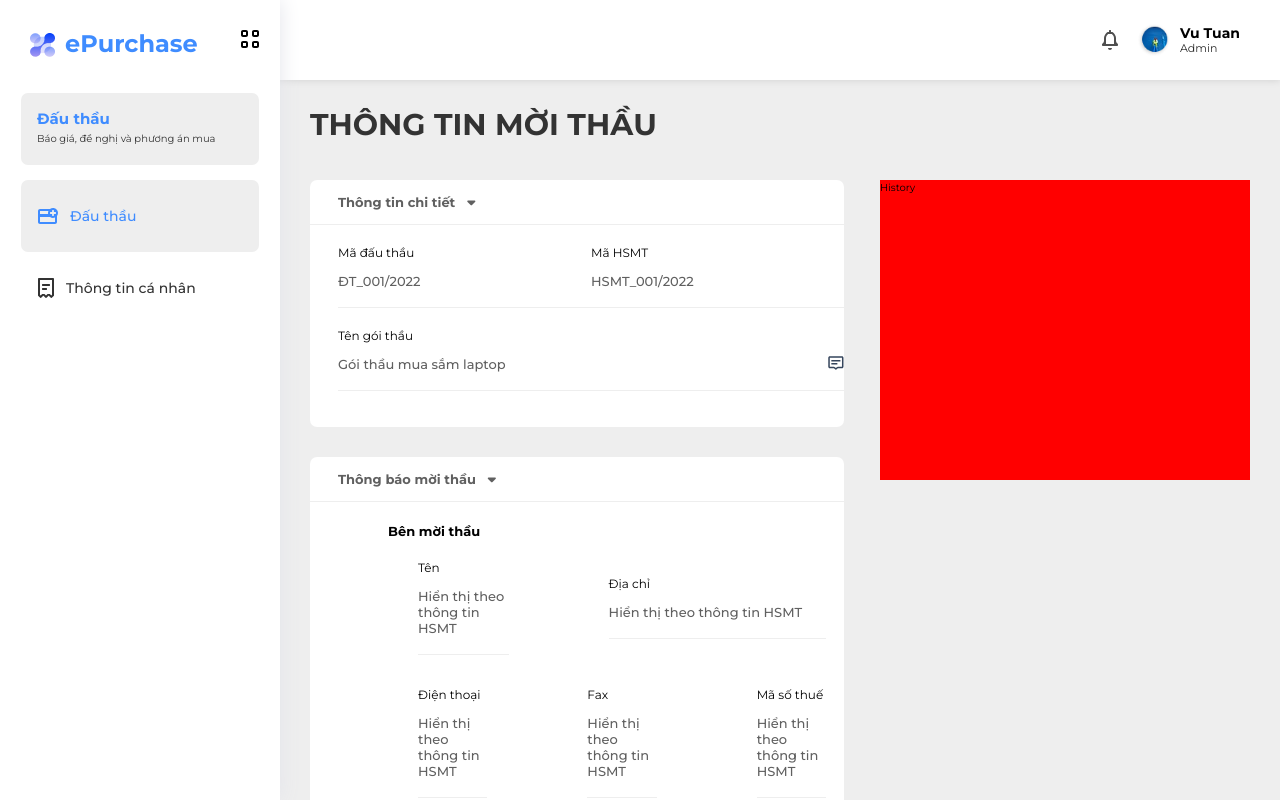
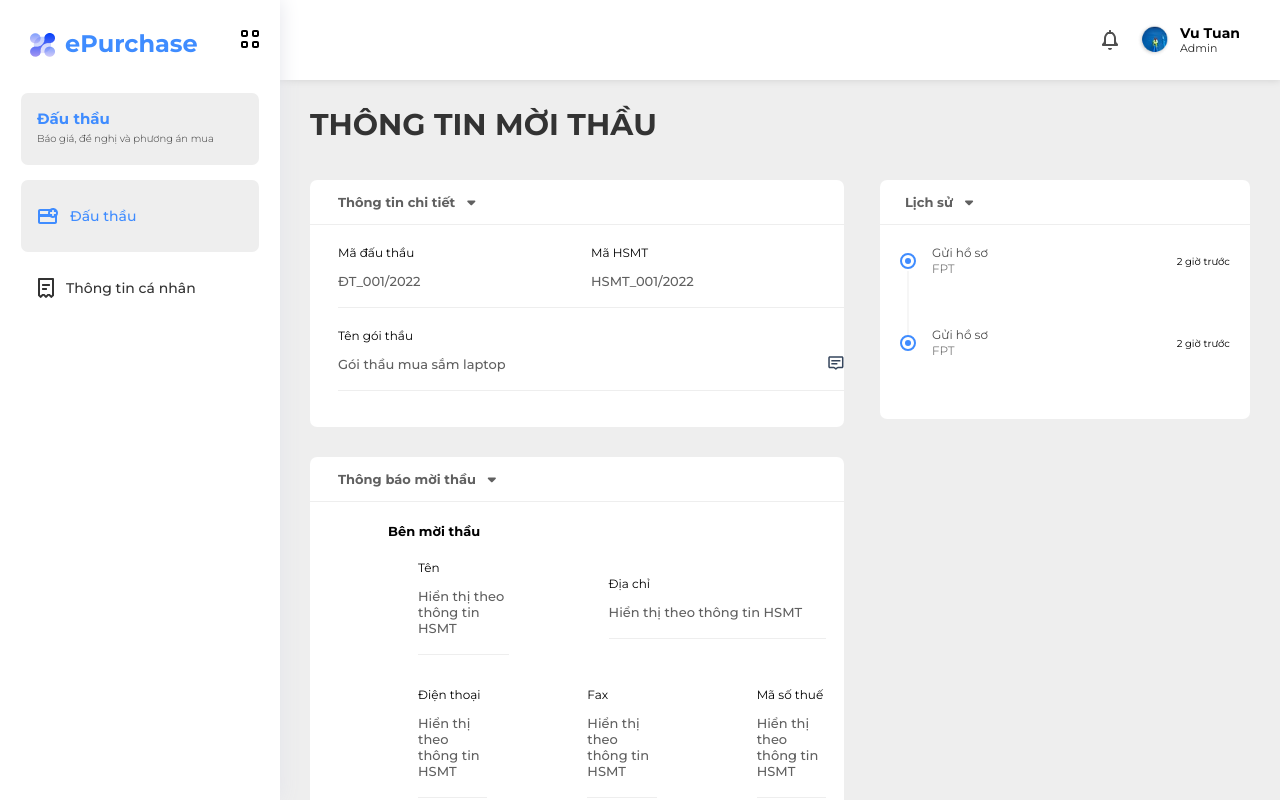
Before and after one commit to minhtaivo235/dauthau, a React (Create React App) app: page /nophoso in a window 1280 px wide. Shown: the top 800 px of the page. Built offline with nearby package versions, Linux system fonts and the light colour scheme.

Commit message:
done - block history

```diff
--- a/src/App.js
+++ b/src/App.js
@@ -1,6 +1,6 @@
 import "./App.scss";
 import Master from "./views/master";
-import { Routes, Route, Link } from "react-router-dom";
+import { Routes, Route } from "react-router-dom";
 import NopHoSo from "./views/nophoso";
 
 function App() {
--- a/src/App.scss
+++ b/src/App.scss
@@ -22,6 +22,10 @@
   flex-basis: 0;
   flex-grow: 1;
   max-width: 100%;
+}
+.right-side {
+  max-width: 370px;
+  width: 100%;
 }
 .background-white {
   background-color: #fff;
--- a/src/components/history/history.js
+++ b/src/components/history/history.js
@@ -1,8 +1,39 @@
 import React from "react";
+import BreakLine from "../breakLine/breakLine";
+import LabelDropdown from "../labelDropdown/labelDropdown";
 import "./history.scss";
 
 const History = () => {
-  return <div className="history">History</div>;
+  return (
+    <div className="history border-radius">
+      <div className="history_label">
+        <LabelDropdown content={"Lịch sử"} />
+      </div>
+      <BreakLine />
+      <div className="history_content">
+        <div className="history_content-item">
+          <div className="history_left">
+            <div className="history_left-icon"></div>
+            <div className="history_left_content">
+              <div className="history_left_content-title">Gửi hồ sơ</div>
+              <div className="history_left_content-sub">FPT</div>
+            </div>
+          </div>
+          <div className="history_timer">2 giờ trước</div>
+        </div>
+        <div className="history_content-item">
+          <div className="history_left">
+            <div className="history_left-icon"></div>
+            <div className="history_left_content">
+              <div className="history_left_content-title">Gửi hồ sơ</div>
+              <div className="history_left_content-sub">FPT</div>
+            </div>
+          </div>
+          <div className="history_timer">2 giờ trước</div>
+        </div>
+      </div>
+    </div>
+  );
 };
 
 export default History;
--- a/src/components/history/history.scss
+++ b/src/components/history/history.scss
@@ -1,5 +1,65 @@
 .history {
-  width: 370px;
-  height: 300px;
-  background-color: red;
+  background-color: #fff;
+  &_label {
+    margin-left: 25px;
+  }
+  &_content {
+    padding: 0 20px 10px;
+    &-item {
+      display: flex;
+      justify-content: space-between;
+      align-items: center;
+      margin-bottom: 50px;
+      .history_left {
+        display: flex;
+        align-items: center;
+        column-gap: 16px;
+        &-icon {
+          width: 16px;
+          height: 16px;
+          border-radius: 50%;
+          border: 2px solid #3F8CFF;
+          position: relative;
+          &::after {
+            content: "";
+            position: absolute;
+            width: 6px;
+            height: 6px;
+            border-radius: 50%;
+            background-color: #3F8CFF;
+            top: 50%;
+            left: 50%;
+            transform: translate(-50%, -50%);
+          }
+          &::before {
+            content: "";
+            width: 1px;
+            height: 64px;
+            background-color: #eee;
+            position: absolute;
+            top: 0;
+            left: 50%;
+            transform: translate(-50%, -66px);
+          }
+        }
+        &_content {
+          display: flex;
+          flex-direction: column;
+          align-items: flex-start;
+          &-title, &-sub {
+            font-size: 1.2rem;
+            line-height: 1.6rem;
+            color: #4B4B4B;
+          }
+          &-sub {
+            font-weight: 300;
+          }
+        }
+      }
+      &:first-child .history_left-icon::before {
+        opacity: 0;
+      }
+    }
+  }
+
 }
--- a/src/index.scss
+++ b/src/index.scss
@@ -1,5 +1,5 @@
 @import url('https://fonts.googleapis.com/css?family=Josefin+Sans');
-@import url('https://fonts.googleapis.com/css2?family=Montserrat:wght@400;500;700&display=swap');
+@import url('https://fonts.googleapis.com/css2?family=Montserrat:wght@300;400;500;700&display=swap');
 *, *::before, *::after {
   box-sizing: border-box;
 }
--- a/src/views/nophoso.js
+++ b/src/views/nophoso.js
@@ -13,7 +13,9 @@ const NopHoSo = () => {
           <InformationDetail />
           <NotifyInvite />
         </div>
-        <History />
+        <div className="right-side">
+          <History />
+        </div>
       </div>
     </Layout>
   );
```
